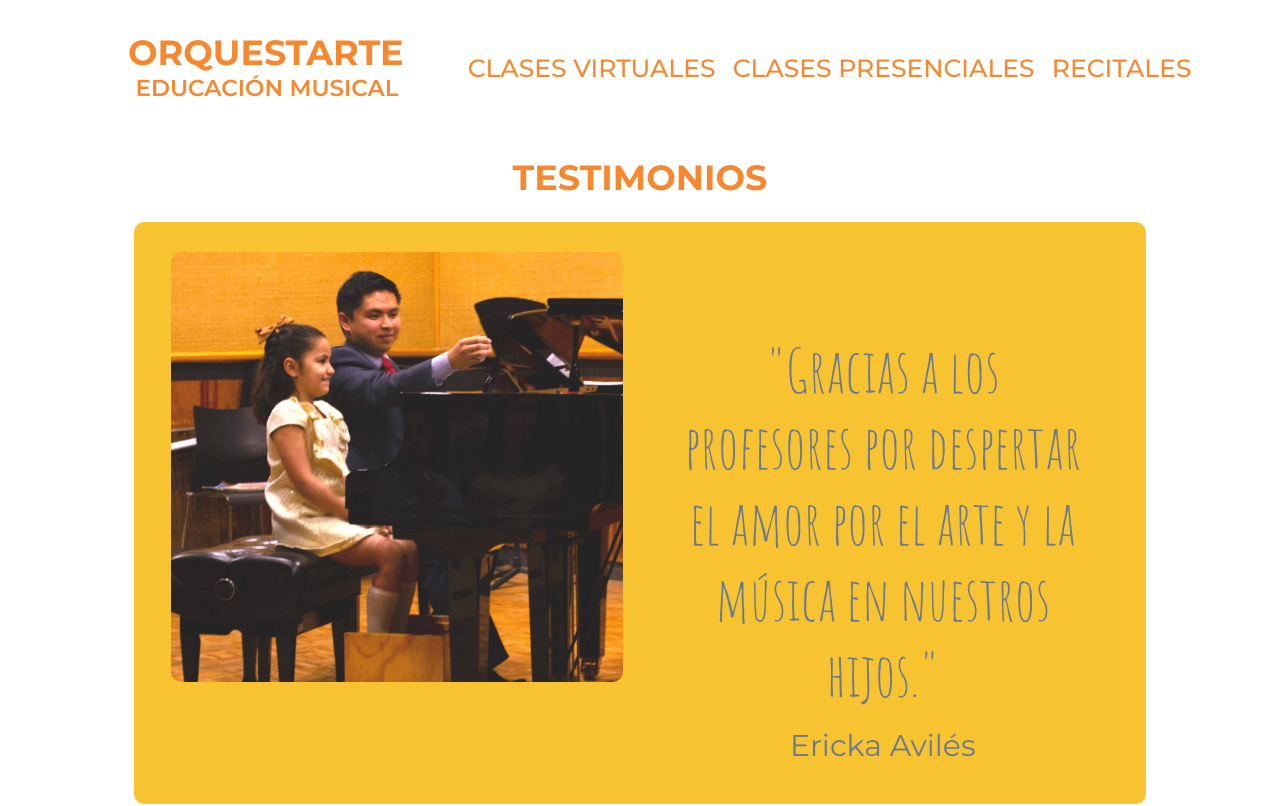
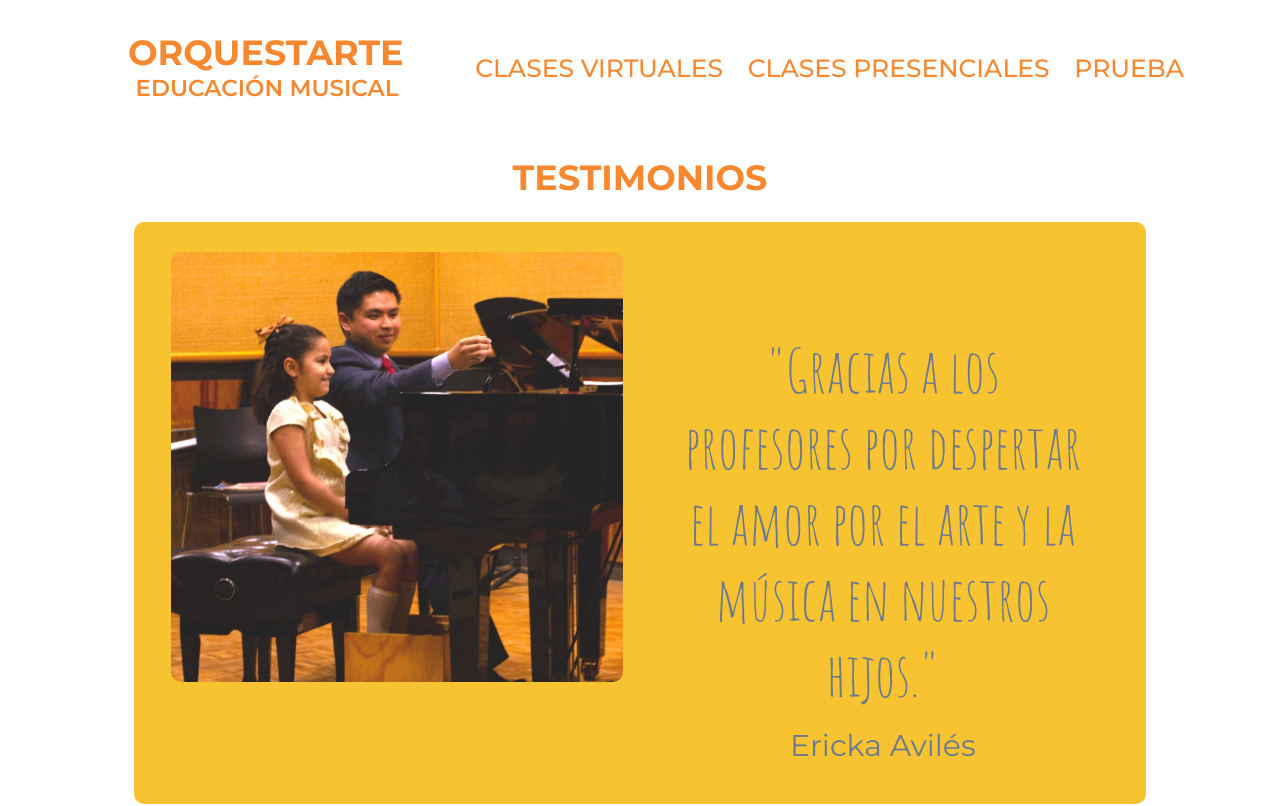
Before and after one commit to DavidEspinoG/orquestarte, a plain HTML site: page index.html in a window 1280 px wide. Shown: the top 806 px of the page. Drawn offline with Linux system fonts and the light colour scheme.

Commit message:
prueba 4

```diff
--- a/index.html
+++ b/index.html
@@ -26,7 +26,7 @@
                 <div class="navegacion">
                     <a href="virtuales.html" class="navegacion__enlaces">clases virtuales</a>
                     <a href="presenciales.html" class="navegacion__enlaces">clases presenciales</a>
-                    <a href="recitales.html" class="navegacion__enlaces">Recitales</a>
+                    <a href="recitales.html" class="navegacion__enlaces">Prueba</a>
                     <!-- <a href="colegio.html" class="navegacion__enlaces">música en tu colegio</a>
                     <a href="maestros.html" class="navegacion__enlaces navegacion__enlaces__unalinea">maestros</a>
                     <a href="contacto.html" class="navegacion__enlaces navegacion__enlaces__unalinea">contacto</a> -->
```
